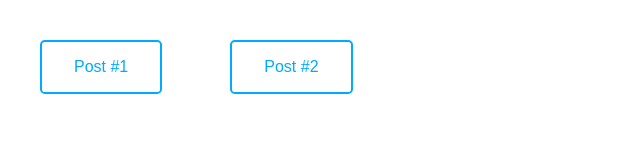
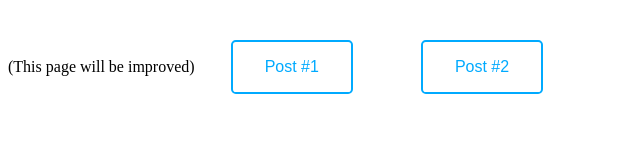
Before and after one commit to patrickwang19/PsychBabyBlog, a plain HTML site: page index.html in a window 1280 px wide. Shown: the whole page, without its empty margins (0-640 px from the left). Drawn offline with Linux system fonts and the light colour scheme.

Commit message:
added message

```diff
--- a/index.html
+++ b/index.html
@@ -22,6 +22,7 @@
         </style>
     </head>
     <body>
+        (This page will be improved)
         <a href="logs/1">Post #1</a>
         <a href="logs/2">Post #2</a>
     </body>
```
